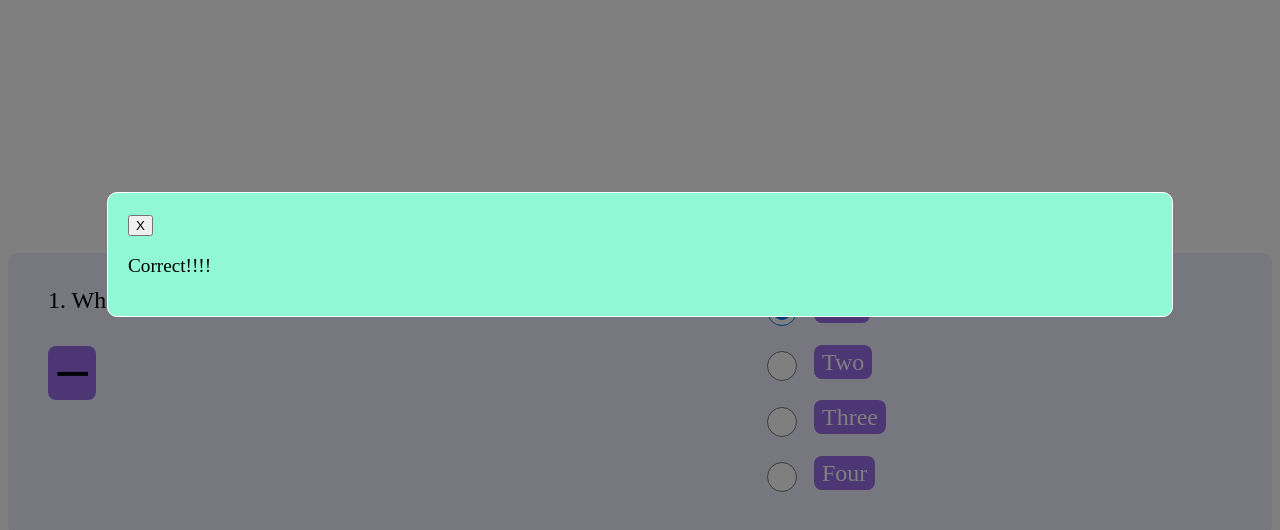
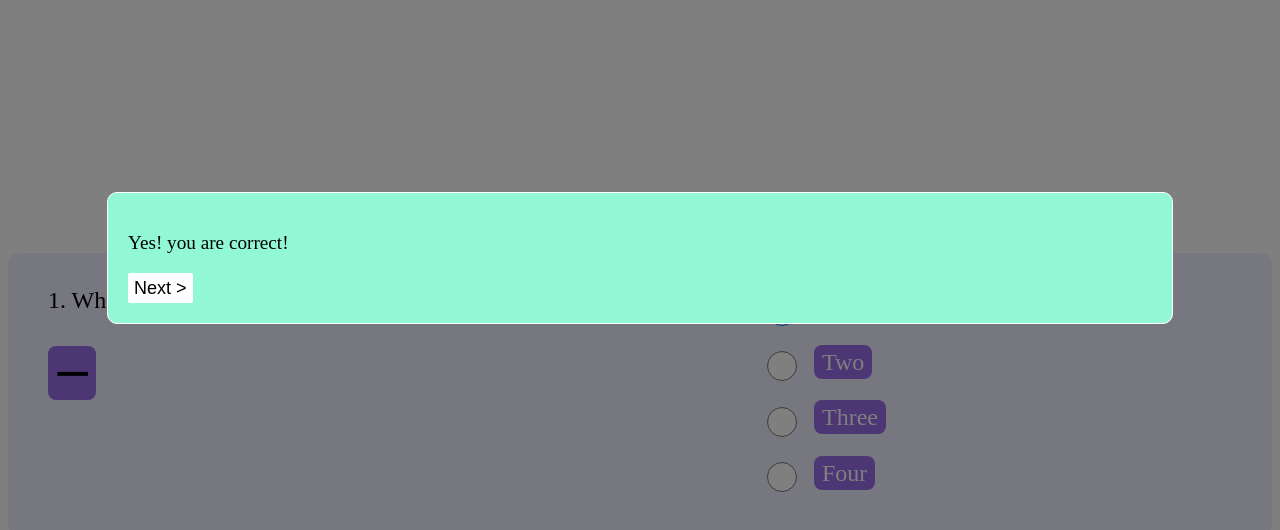
Before and after one commit to Q-TT/Chinese-learning-browser-based-game-project, a plain HTML site: page meaning-number.html in a window 1280 px wide. Both pictures are taken after a click on the radio button 782 px from the left and 310 px from the top of the page. Drawn offline with Linux system fonts and the light colour scheme.

Commit message:
complete MVP

```diff
--- a/css/style.css
+++ b/css/style.css
@@ -200,8 +200,24 @@ input {
   border-radius: 5px;
 }
 
+#correctClose,
+#wrongClose {
+  background-color:white;
+  border-radius: 2px;
+  border-style: none;
+  box-sizing: border-box;
+  color: black;
+  cursor: pointer;
+  display: inline-block;
+  font-size: large;
+  font-weight: 500;
+  height: 30px;
+  transition: color 100ms;
+}
+
 #redoBut,
-#backToHome {
+#backToHome,
+#nextLevel {
   background-color: white;
   border-radius: 2px;
   border-style: none;
@@ -214,10 +230,11 @@ input {
   height: 30px;
   transition: color 100ms;
 }
+
+#correctClose:hover,
+#wrongClose:hover,
 #redoBut:hover,
-#redoBut:focus,
-#backToHome:hover,
-#backToHome:focus {
+#backToHome:hover {
   background-color:rgb(233, 219, 219);
 }
 
--- a/meaning-number.html
+++ b/meaning-number.html
@@ -67,15 +67,15 @@
 
     <dialog id="correctModal" class="modal">
         <div class="modal-content">
-            <button id="correctClose" autofocus>X</button>
-            <p>Correct!!!!</p>
+            <p>Yes! you are correct!</p>
+            <button id="correctClose" autofocus>Next ></button>
         </div>
     </dialog>
 
     <dialog id="wrongModal" class="modal">
         <div class="modal-content">
-            <button id="wrongClose" autofocus>X</button>
-            <p>Wrong!!!!</p>
+            <p>Oops! You are wrong!</p>
+            <button id="wrongClose" autofocus>Next ></button>
         </div>
     </dialog>
 
```
Also changed, not shown: pronuaciation-number.html (+4 -4 lines).
